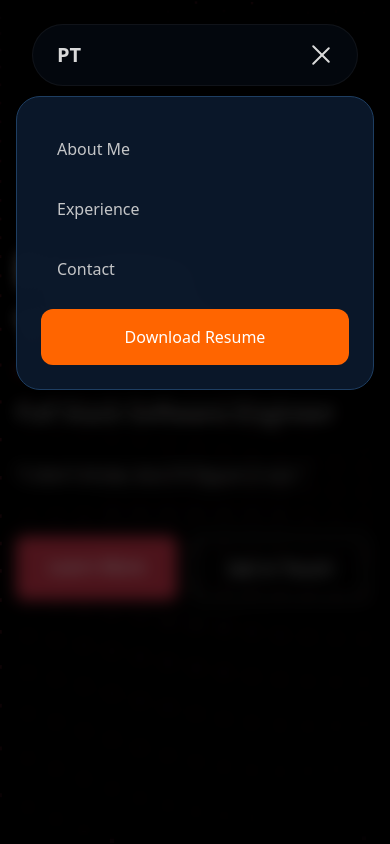
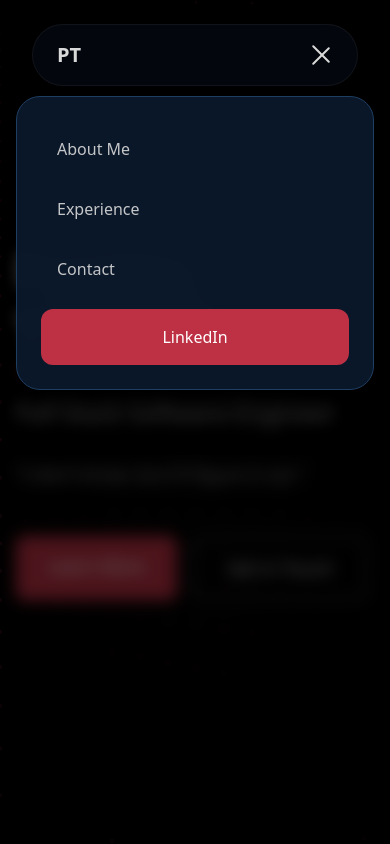
Before and after one commit to pattynextdoor/me, a Next.js app: page / in a window 390 px wide. Both pictures are taken after a click on the button "Toggle menu". Shown: the top 844 px of the page. Built offline with nearby package versions, Linux system fonts and the light colour scheme.

Commit message:
Update mobile nav items, update og image preview

```diff
--- a/app/layout.tsx
+++ b/app/layout.tsx
@@ -23,9 +23,31 @@ const oxanium = Oxanium({
 });
 
 export const metadata: Metadata = {
-  title: "Patrick Tumbucon - Software Engineer",
-  description: "Personal portfolio of Patrick Tumbucon, Identity Governance Software Engineer at Microsoft",
+  title: "Patrick Tumbucon",
+  description: "Personal portfolio of Patrick Tumbucon",
   keywords: ["Patrick Tumbucon", "Software Engineer", "Microsoft", "Identity Governance", "Portfolio"],
+  openGraph: {
+    title: "Patrick Tumbucon - Software Engineer",
+    description: "Personal portfolio of Patrick Tumbucon, Identity Governance Software Engineer at Microsoft",
+    url: "https://patricktumbucon.com",
+    siteName: "Patrick Tumbucon",
+    images: [
+      {
+        url: "/linkPreview.png",
+        width: 1200,
+        height: 630,
+        alt: "Patrick Tumbucon - Software Engineer",
+      },
+    ],
+    locale: "en_US",
+    type: "website",
+  },
+  twitter: {
+    card: "summary_large_image",
+    title: "Patrick Tumbucon - Software Engineer",
+    description: "Personal portfolio of Patrick Tumbucon, Software Engineer",
+    images: ["/linkPreview.png"],
+  },
 };
 
 export default function RootLayout({
--- a/components/Navigation.tsx
+++ b/components/Navigation.tsx
@@ -188,15 +188,17 @@ export default function Navigation() {
                   </motion.a>
                 ))}
                 <motion.a
-                  href="/resume.pdf"
-                  download
-                  className="px-4 py-4 mt-2 bg-accent text-white rounded-xl font-medium text-center hover:bg-accent/90 transition-colors duration-200"
+                  href="https://linkedin.com/in/patricktumbucon"
+                  target="_blank"
+                  rel="noopener noreferrer"
+                  className="px-4 py-4 mt-2 text-white rounded-xl font-medium text-center transition-colors duration-200"
+                  style={{ backgroundColor: 'rgb(190, 49, 68)' }}
                   onClick={() => setIsMobileMenuOpen(false)}
                   initial={{ opacity: 0, x: -20 }}
                   animate={{ opacity: 1, x: 0 }}
                   transition={{ delay: links.length * 0.05 }}
                 >
-                  Download Resume
+                  LinkedIn
                 </motion.a>
               </div>
             </motion.div>
```
Also changed, not shown: public/linkPreview.png (added).
